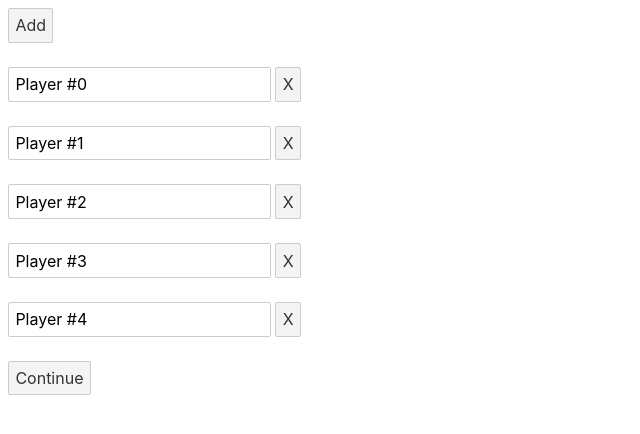
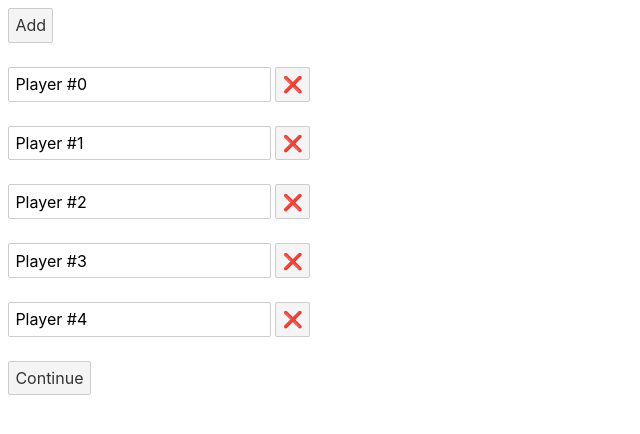
Before and after one commit to GoneFishing7/Among-Us-IRL-Roles-Assigner, a Svelte app: page / in a window 1280 px wide. Shown: the top 434 px of the page, without its empty margins (0-640 px from the left). Built offline with nearby package versions, Linux system fonts and the light colour scheme.

Commit message:
😃 emojify remove player button

```diff
--- a/src/PlayerEditor.svelte
+++ b/src/PlayerEditor.svelte
@@ -38,6 +38,6 @@
     <button
       on:click={() => {
         removePlayer(i);
-      }}>X</button>
+      }}>❌</button>
   </p>
 {/each}
```
